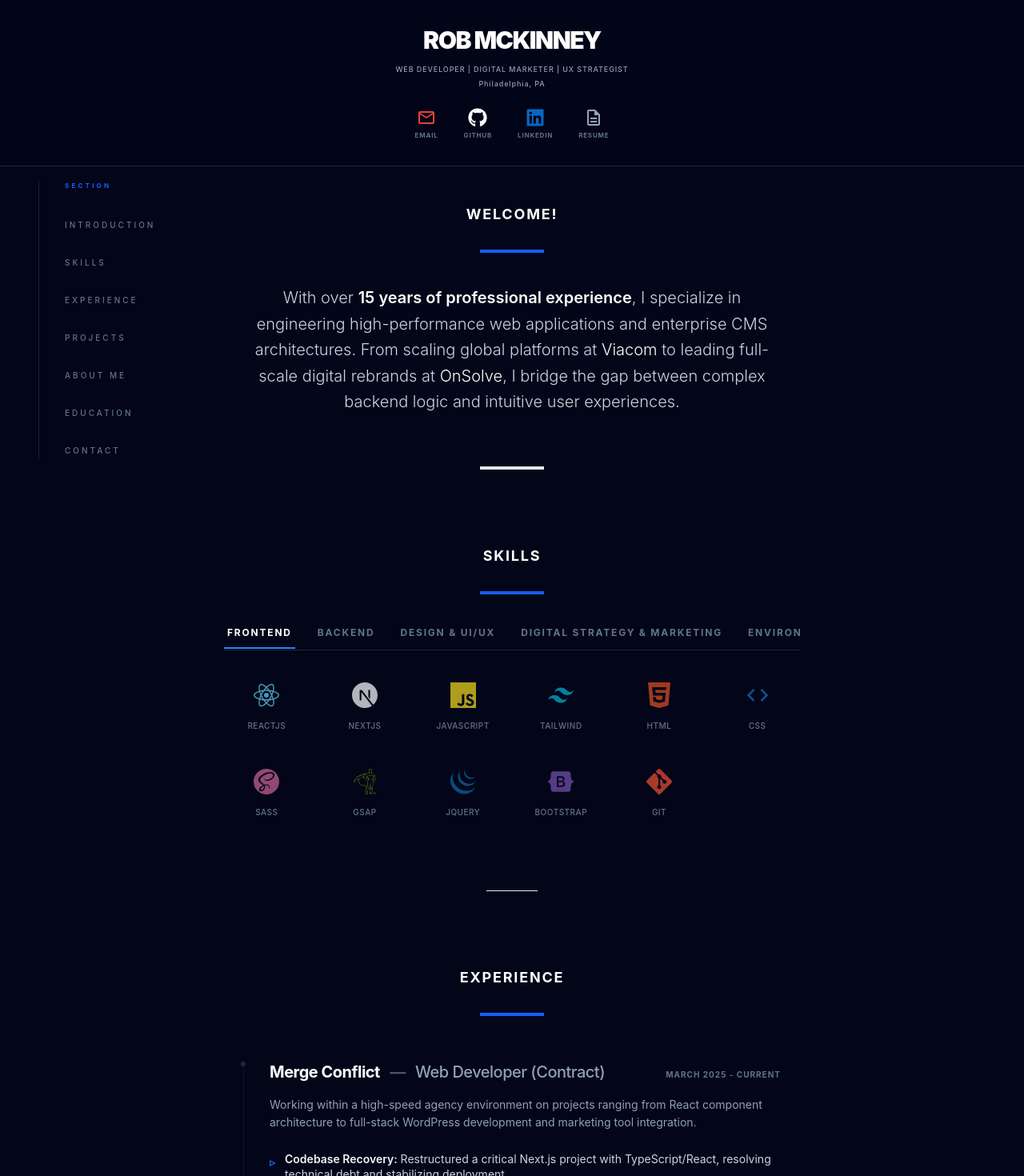
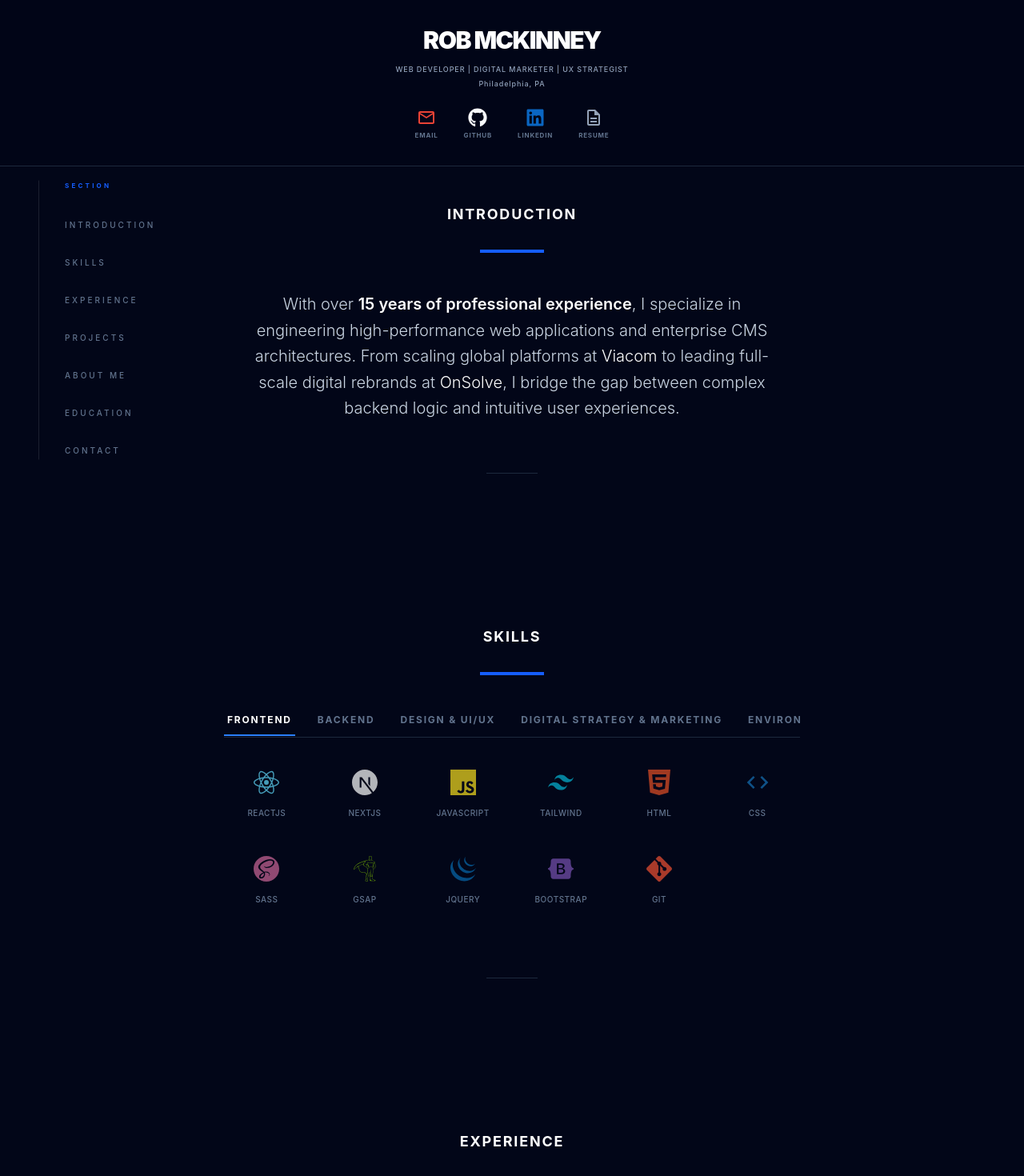
Before and after one commit to ramckinney86/portfolio-app, a React (Vite) app: page / in a window 1280 px wide. Shown: the top 1470 px of the page at 80% size. Built offline with nearby package versions, Linux system fonts and the light colour scheme.

Commit message:
updated home stylings

```diff
--- a/src/pages/Home.jsx
+++ b/src/pages/Home.jsx
@@ -8,87 +8,80 @@ import SkillGrid from '../components/SkillGrid';
 import ProjectGrid from '../components/ProjectGrid';
 
 const Home = () => {
+  // A helper for the section dividers to keep code clean and identical
+  const SectionDivider = ({ accent = false }) => (
+    <div className="flex justify-center mt-16 mb-24">
+      <div className={`h-px w-16 ${accent ? 'bg-blue-600 w-20 h-1' : 'bg-slate-800'}`}></div>
+    </div>
+  );
+
   return (
-    <div className="max-w-7xl mx-auto px-6">
+    <div className="max-w-7xl mx-auto px-8 md:px-12 lg:px-16">
       {/* Introduction */}
-      <section id="intro" className="pt-20">
-        <h2>Welcome!</h2>
-        <div className="mt-8 flex justify-center">
-          <div className="w-20 h-1 bg-blue-600 mb-10"></div>
+      <section id="intro" className="pt-24 md:pt-32">
+        <h2 className="text-center">Introduction</h2>
+        <div className="mt-8 flex justify-center mb-12">
+          <div className="w-20 h-1 bg-blue-600"></div>
         </div>
         <Intro />
-        <div className="mt-16 flex justify-center">
-          <div className="w-20 h-1 bg-slate-200"></div>
-        </div>
+        <SectionDivider />
       </section>
 
       {/* Skills */}
-      <section id="skills">
-        <div>
-          <h2>Skills</h2>
-          <div className="mt-8 flex justify-center">
-            <div className="w-20 h-1 bg-blue-600 mb-10"></div>
-          </div>
-          <SkillGrid />
+      <section id="skills" className="py-12">
+        <h2 className="text-center">Skills</h2>
+        <div className="mt-8 flex justify-center mb-12">
+          <div className="w-20 h-1 bg-blue-600"></div>
         </div>
-        <div className="mt-16 flex justify-center">
-          <div className="h-px w-16 bg-slate-200"></div>
-        </div>
+        <SkillGrid />
+        <SectionDivider />
       </section>
 
       {/* Experience */}
-      <section id="experience">
-        <h2>Experience</h2>
-        <div className="mt-8 flex justify-center">
-          <div className="w-20 h-1 bg-blue-600 mb-2"></div>
+      <section id="experience" className="py-12">
+        <h2 className="text-center">Experience</h2>
+        <div className="mt-8 flex justify-center mb-4">
+          <div className="w-20 h-1 bg-blue-600"></div>
         </div>
         <Experience />
-        <div className="mt-16 flex justify-center">
-          <div className="h-px w-16 bg-slate-200"></div>
-        </div>
+        <SectionDivider />
       </section>
 
       {/* Projects */}
-      <section id="projects">
-        <h2>Projects</h2>
-        <div className="mt-8 flex justify-center">
-          <div className="w-20 h-1 bg-blue-600 mb-10"></div>
+      <section id="projects" className="py-12">
+        <h2 className="text-center">Projects</h2>
+        <div className="mt-8 flex justify-center mb-12">
+          <div className="w-20 h-1 bg-blue-600"></div>
         </div>
         <ProjectGrid />
-        <div className="mt-16 flex justify-center">
-          <div className="h-px w-16 bg-slate-200"></div>
-        </div>
+        <SectionDivider />
       </section>
 
-      {/* About/Bio */}
-      <section id="about">
-        <h2>About Me</h2>
-        <div className="mt-8 flex justify-center">
-          <div className="w-20 h-1 bg-blue-600 mb-10"></div>
+      {/* About */}
+      <section id="about" className="py-12">
+        <h2 className="text-center">About Me</h2>
+        <div className="mt-8 flex justify-center mb-12">
+          <div className="w-20 h-1 bg-blue-600"></div>
         </div>
         <About />
-        <div className="mt-16 flex justify-center">
-          <div className="h-px w-16 bg-slate-200"></div>
-        </div>
+        <SectionDivider />
       </section>
 
       {/* Education */}
-      <section id="education">
-        <h2>Education</h2>
-        <div className="mt-8 flex justify-center">
-          <div className="w-20 h-1 bg-blue-600 mb-10"></div>
+      <section id="education" className="py-12">
+        <h2 className="text-center">Education</h2>
+        <div className="mt-8 flex justify-center mb-12">
+          <div className="w-20 h-1 bg-blue-600"></div>
         </div>
         <Education />
-        <div className="mt-16 flex justify-center">
-          <div className="h-px w-16 bg-slate-200"></div>
-        </div>
+        <SectionDivider />
       </section>
 
       {/* Contact */}
-      <section id="contact">
-        <h2>Contact</h2>
-        <div className="mt-8 flex justify-center">
-          <div className="w-20 h-1 bg-blue-600 mb-10"></div>
+      <section id="contact" className="py-12 pb-32">
+        <h2 className="text-center">Contact</h2>
+        <div className="mt-8 flex justify-center mb-12">
+          <div className="w-20 h-1 bg-blue-600"></div>
         </div>
         <Contact />
       </section>
```
